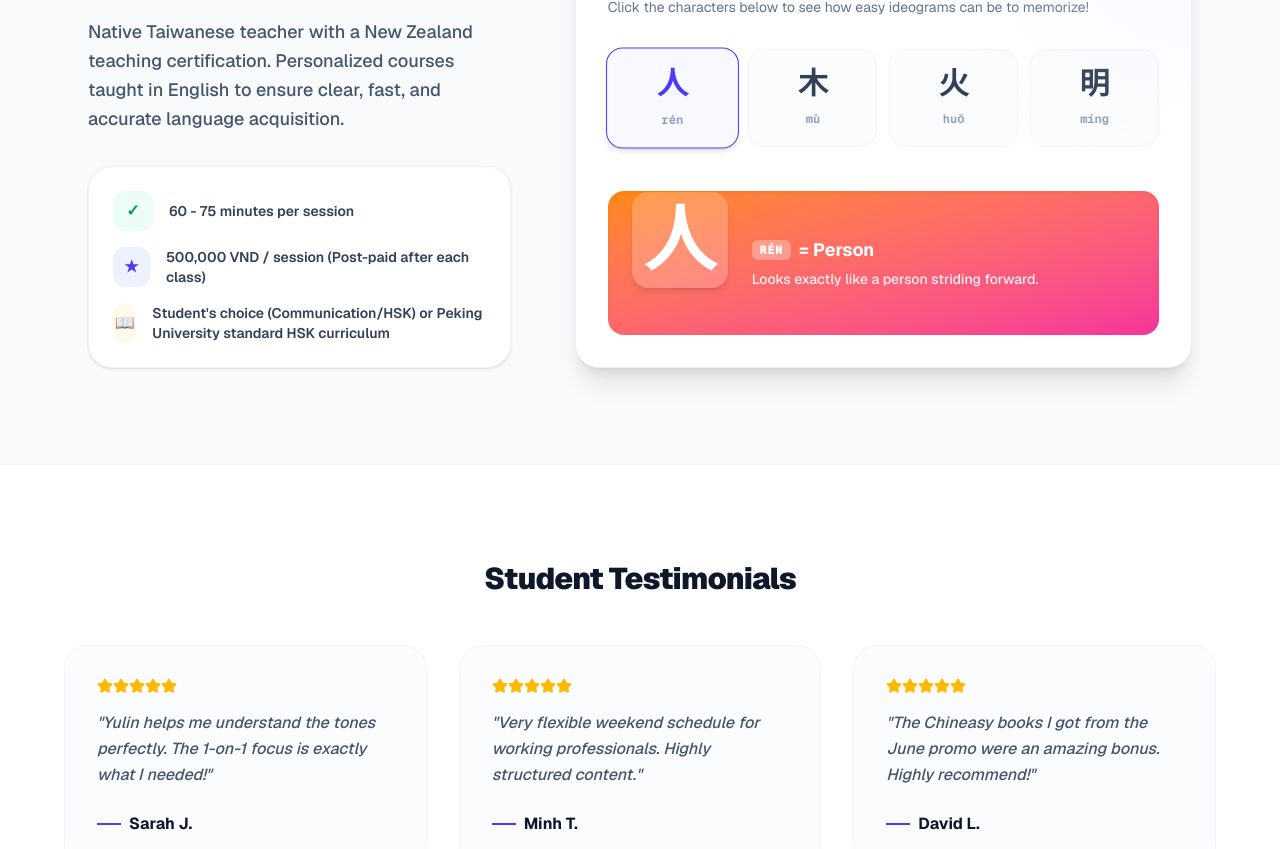
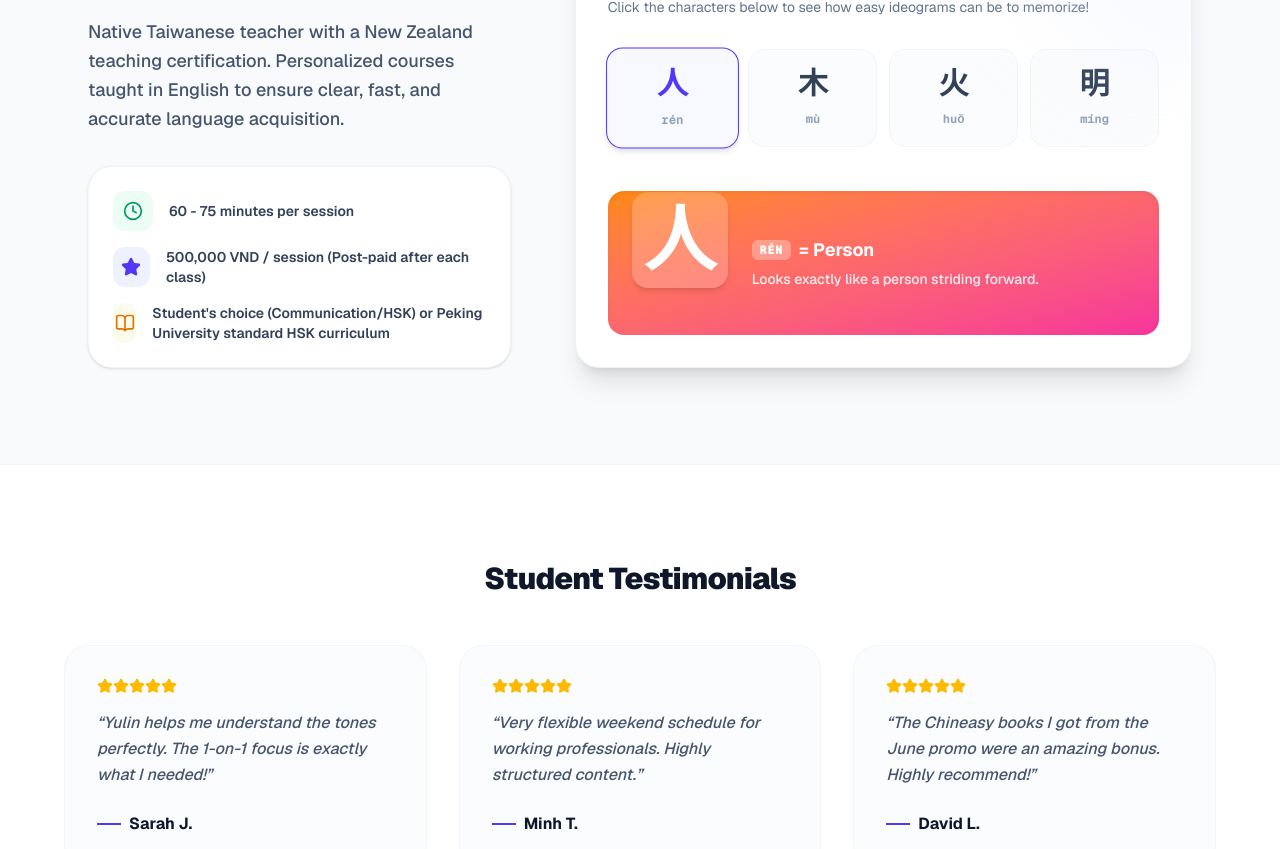
Before and after one commit to haibt163/yulinmandarin, a Next.js app: page /en in a window 1280 px wide. Shown: the part 907-1756 px from the top of the page. Built offline with nearby package versions, Linux system fonts and the light colour scheme.

Commit message:
refactor: fix eslint warnings, escape quotes, and upgrade icons

```diff
--- a/app/[lang]/page.tsx
+++ b/app/[lang]/page.tsx
@@ -2,6 +2,7 @@
 
 import { useState, useEffect } from 'react';
 import { useRouter, useParams } from 'next/navigation';
+import Image from 'next/image';
 import { Globe, Calendar, Clock, BookOpen, Award, MessageCircle, Star, Sparkles, User, CheckCircle2 } from 'lucide-react';
 
 // --- TRANSLATION DICTIONARY ---
@@ -173,7 +174,10 @@ export default function LandingPage() {
   const [isClient, setIsClient] = useState(false);
   const [wechatCopied, setWechatCopied] = useState(false);
 
-  useEffect(() => { setIsClient(true); }, []);
+  useEffect(() => {
+    // eslint-disable-next-line react-hooks/set-state-in-effect
+    setIsClient(true);
+  }, []);
 
   const lang = (params?.lang as 'vi' | 'en' | 'zh') || 'vi';
   const [activeChar, setActiveChar] = useState(0);
@@ -304,9 +308,12 @@ export default function LandingPage() {
         <div className="max-w-5xl mx-auto text-center flex flex-col items-center">
           <div className="relative mb-8 group">
             <div className="absolute inset-0 bg-indigo-500 rounded-full blur-2xl opacity-20 group-hover:opacity-30 transition-opacity"></div>
-            <img
+            <Image
               src="/photo_2026-06-01_10-59-34.png"
               alt={imageAlts[lang]}
+              width={176}
+              height={176}
+              priority
               className="w-44 h-44 object-cover rounded-full shadow-xl border-4 border-white relative z-10 transition-transform duration-500 group-hover:scale-[1.02]"
             />
             <div className="absolute -bottom-2 -right-2 bg-gradient-to-r from-amber-400 to-orange-500 text-white text-xs font-black uppercase tracking-widest px-3 py-1.5 rounded-xl shadow-lg z-20">
@@ -355,15 +362,21 @@ export default function LandingPage() {
 
             <div className="bg-white p-6 rounded-3xl border border-slate-100 shadow-sm space-y-4">
               <div className="flex items-center space-x-4">
-                <div className="w-10 h-10 rounded-xl bg-emerald-50 text-emerald-600 flex items-center justify-center font-bold">✓</div>
+                <div className="w-10 h-10 rounded-xl bg-emerald-50 text-emerald-600 flex items-center justify-center">
+                  <Clock className="w-5 h-5" />
+                </div>
                 <p className="text-sm font-semibold text-slate-700">{currentText.details.time}</p>
               </div>
               <div className="flex items-center space-x-4">
-                <div className="w-10 h-10 rounded-xl bg-indigo-50 text-indigo-600 flex items-center justify-center font-bold">★</div>
+                <div className="w-10 h-10 rounded-xl bg-indigo-50 text-indigo-600 flex items-center justify-center">
+                  <Star className="w-5 h-5 fill-current" />
+                </div>
                 <p className="text-sm font-semibold text-slate-700">{currentText.details.fee}</p>
               </div>
               <div className="flex items-center space-x-4">
-                <div className="w-10 h-10 rounded-xl bg-amber-50 text-amber-600 flex items-center justify-center font-bold">📖</div>
+                <div className="w-10 h-10 rounded-xl bg-amber-50 text-amber-600 flex items-center justify-center">
+                  <BookOpen className="w-5 h-5" />
+                </div>
                 <p className="text-sm font-semibold text-slate-700">{currentText.details.curriculum}</p>
               </div>
             </div>
@@ -436,7 +449,7 @@ export default function LandingPage() {
                 <div className="flex text-amber-400 mb-4 group-hover:scale-105 transition-transform">
                   {[...Array(5)].map((_, i) => <Star key={i} className="w-4 h-4 fill-current" />)}
                 </div>
-                <p className="text-slate-600 mb-6 italic font-medium leading-relaxed">"{review.text}"</p>
+                <p className="text-slate-600 mb-6 italic font-medium leading-relaxed">&ldquo;{review.text}&rdquo;</p>
                 <p className="font-bold text-slate-900 flex items-center gap-2">
                   <span className="w-6 h-0.5 bg-indigo-600 inline-block"></span>
                   {review.name}
```
Also changed, not shown: 1 other file (tests, documents, lock files or other folders).
